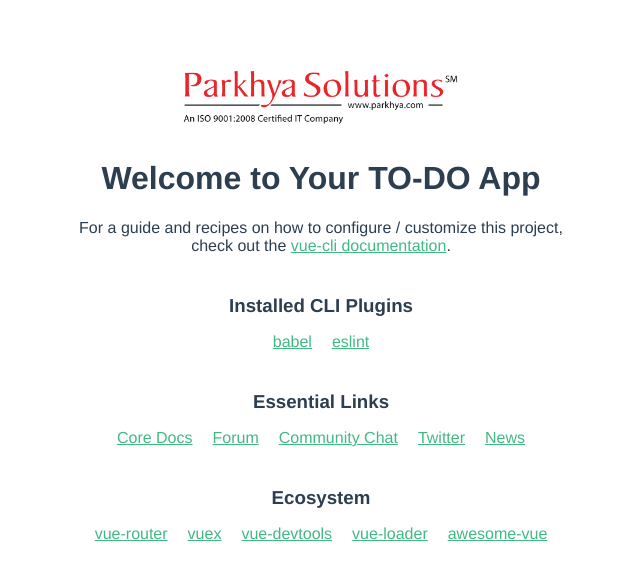
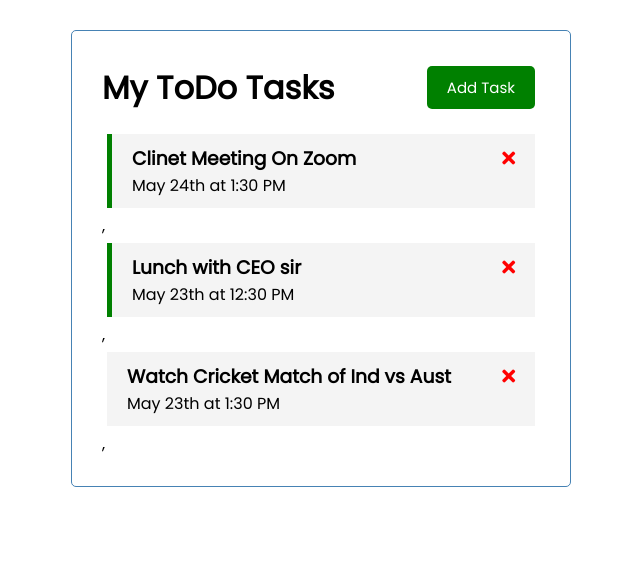
Before and after one commit to thebleshbanz/my_todo, a Vue app: page / in a window 1280 px wide. Shown: the top 580 px of the page, without its empty margins (319-959 px from the left). Built offline with nearby package versions, Linux system fonts and the light colour scheme.

Commit message:
fetch task list and delete task on click

```diff
--- a/public/index.html
+++ b/public/index.html
@@ -4,6 +4,7 @@
     <meta charset="utf-8">
     <meta http-equiv="X-UA-Compatible" content="IE=edge">
     <meta name="viewport" content="width=device-width,initial-scale=1.0">
+    <link rel="stylesheet" href="https://cdnjs.cloudflare.com/ajax/libs/font-awesome/5.15.3/css/all.min.css" referrerpolicy="no-referrer" />
     <link rel="icon" href="<%= BASE_URL %>favicon.ico">
     <title><%= htmlWebpackPlugin.options.title %></title>
   </head>
--- a/src/App.vue
+++ b/src/App.vue
@@ -1,29 +1,99 @@
 <template>
-    <img alt="Vue logo" src="./assets/logo.png">
-    <HelloWorld msg="Welcome to Your TO-DO App"/>
+    <div class="container">
+      <Header title="My ToDo Tasks" />
+      <Tasks @delete-task="deleteTask" :tasks="tasks" />
+    </div>
 </template>
 
 <script>
-import HelloWorld from './components/HelloWorld.vue'
+
+import Header from './components/Header'
+import Tasks from './components/Tasks'
 
 export default {
   name: 'App',
   components: {
-    HelloWorld
+    Header,
+    Tasks
+  },
+  data() {
+    return {
+      tasks: []
+    }
+  },
+  methods: {
+    deleteTask(id) {
+      // console.log('task', id)
+      if(confirm('Are you Sure?')) {
+        this.tasks = this.tasks.filter((task) => task.id !== id )
+      }
+    },
+  },
+  created() {
+    this.tasks = [
+      {
+        id:1,
+        text : 'Clinet Meeting On Zoom',
+        day : 'May 24th at 1:30 PM',
+        reminder : true,
+      },
+      {
+        id:2,
+        text : 'Lunch with CEO sir',
+        day : 'May 23th at 12:30 PM',
+        reminder : true,
+      },
+      {
+        id:3,
+        text : 'Watch Cricket Match of Ind vs Aust ',
+        day : 'May 23th at 1:30 PM',
+        reminder : false,
+      },
+    ]
   }
 }
 </script>
 
 <style>
-#app {
-  font-family: Avenir, Helvetica, Arial, sans-serif;
-  -webkit-font-smoothing: antialiased;
-  -moz-osx-font-smoothing: grayscale;
-  text-align: center;
-  color: #2c3e50;
-  margin-top: 60px;
+@import url('https://fonts.googleapis.com/css2?family=Poppins:wght@300;400&display=swap');
+* {
+  box-sizing: border-box;
+  margin: 0;
+  padding: 0;
 }
-  #app img{
-    width: 300px;
-  }
+body {
+  font-family: 'Poppins', sans-serif;
+}
+.container {
+  max-width: 500px;
+  margin: 30px auto;
+  overflow: auto;
+  min-height: 300px;
+  border: 1px solid steelblue;
+  padding: 30px;
+  border-radius: 5px;
+}
+.btn {
+  display: inline-block;
+  background: #000;
+  color: #fff;
+  border: none;
+  padding: 10px 20px;
+  margin: 5px;
+  border-radius: 5px;
+  cursor: pointer;
+  text-decoration: none;
+  font-size: 15px;
+  font-family: inherit;
+}
+.btn:focus {
+  outline: none;
+}
+.btn:active {
+  transform: scale(0.98);
+}
+.btn-block {
+  display: block;
+  width: 100%;
+}
 </style>
--- /dev/null
+++ b/src/components/Button.vue
@@ -0,0 +1,18 @@
+<template>
+    <button v-on:click="onClick()" :style="{background: color }" class="btn">{{text}}</button>
+</template>
+
+<script>
+    export default{
+        name : 'Button',
+        props : {
+            text : String,
+            color : String,
+        },
+        methods : {
+            onClick() {
+                console.log('Click')
+            }
+        }
+    }
+</script>
--- /dev/null
+++ b/src/components/Header.vue
@@ -0,0 +1,30 @@
+<template>
+    <header>
+        <h1>{{ title }}</h1>
+        <Button text="Add Task" color="green" />
+    </header>
+</template>
+
+<script>
+
+    import Button from './Button'
+
+    export default{
+        name : 'Header',
+        props : {
+            title : String
+        },
+        components : {
+            Button
+        },
+    }
+</script>
+
+<style scoped>
+    header {
+    display: flex;
+    justify-content: space-between;
+    align-items: center;
+    margin-bottom: 20px;
+    }
+</style>
--- a/src/components/HelloWorld.vue
+++ /dev/null
@@ -1,59 +0,0 @@
-
-<template>
-  <div class="hello">
-    <h1>{{ msg }}</h1>
-    <p>
-      For a guide and recipes on how to configure / customize this project,<br>
-      check out the
-      <a href="https://cli.vuejs.org" target="_blank" rel="noopener">vue-cli documentation</a>.
-    </p>
-    <h3>Installed CLI Plugins</h3>
-    <ul>
-      <li><a href="https://github.com/vuejs/vue-cli/tree/dev/packages/%40vue/cli-plugin-babel" target="_blank" rel="noopener">babel</a></li>
-      <li><a href="https://github.com/vuejs/vue-cli/tree/dev/packages/%40vue/cli-plugin-eslint" target="_blank" rel="noopener">eslint</a></li>
-    </ul>
-    <h3>Essential Links</h3>
-    <ul>
-      <li><a href="https://vuejs.org" target="_blank" rel="noopener">Core Docs</a></li>
-      <li><a href="https://forum.vuejs.org" target="_blank" rel="noopener">Forum</a></li>
-      <li><a href="https://chat.vuejs.org" target="_blank" rel="noopener">Community Chat</a></li>
-      <li><a href="https://twitter.com/vuejs" target="_blank" rel="noopener">Twitter</a></li>
-      <li><a href="https://news.vuejs.org" target="_blank" rel="noopener">News</a></li>
-    </ul>
-    <h3>Ecosystem</h3>
-    <ul>
-      <li><a href="https://router.vuejs.org" target="_blank" rel="noopener">vue-router</a></li>
-      <li><a href="https://vuex.vuejs.org" target="_blank" rel="noopener">vuex</a></li>
-      <li><a href="https://github.com/vuejs/vue-devtools#vue-devtools" target="_blank" rel="noopener">vue-devtools</a></li>
-      <li><a href="https://vue-loader.vuejs.org" target="_blank" rel="noopener">vue-loader</a></li>
-      <li><a href="https://github.com/vuejs/awesome-vue" target="_blank" rel="noopener">awesome-vue</a></li>
-    </ul>
-  </div>
-</template>
-
-<script>
-export default {
-  name: 'Hello World',
-  props: {
-    msg: String
-  }
-}
-</script>
-
-<!-- Add "scoped" attribute to limit CSS to this component only -->
-<style scoped>
-h3 {
-  margin: 40px 0 0;
-}
-ul {
-  list-style-type: none;
-  padding: 0;
-}
-li {
-  display: inline-block;
-  margin: 0 10px;
-}
-a {
-  color: #42b983;
-}
-</style>
--- /dev/null
+++ b/src/components/Task.vue
@@ -0,0 +1,43 @@
+<template>
+    <div :class="[task.reminder ? 'reminder' : '', 'task' ]">
+        <h3>{{task.text}}
+            <i @click="onDelete(task.id)" class="fas fa-times"></i>
+        </h3>
+        <p>{{ task.day }}</p>
+    </div>
+</template>
+
+<script>
+    export default {
+        name: 'Task',
+        props: {
+            task: Object
+        },
+        methods: {
+            onDelete(id) {
+                this.$emit('delete-task', id);
+                // console.log(id)
+            }
+        },
+    }
+</script>
+
+<style scope>
+.fas {
+  color: red;
+}
+.task {
+  background: #f4f4f4;
+  margin: 5px;
+  padding: 10px 20px;
+  cursor: pointer;
+}
+.task.reminder {
+  border-left: 5px solid green;
+}
+.task h3 {
+  display: flex;
+  align-items: center;
+  justify-content: space-between;
+}
+</style>
--- /dev/null
+++ b/src/components/Tasks.vue
@@ -0,0 +1,23 @@
+<template>
+    <div>
+        <div :key="task.id" v-for="task in tasks">
+            <Task @delete-task="$emit('delete-task', task.id)" :task="task" />,
+        </div>
+    </div>
+</template>
+
+<script>
+
+    import Task from "./Task";
+
+    export default {
+        name: 'Tasks',
+        props: {
+            tasks: Array,
+        },
+        components: {
+            Task,
+        },
+        emits: ['delete-task'],
+    }
+</script>
```
Also changed, not shown: 1 other file (tests, documents, lock files or other folders).
